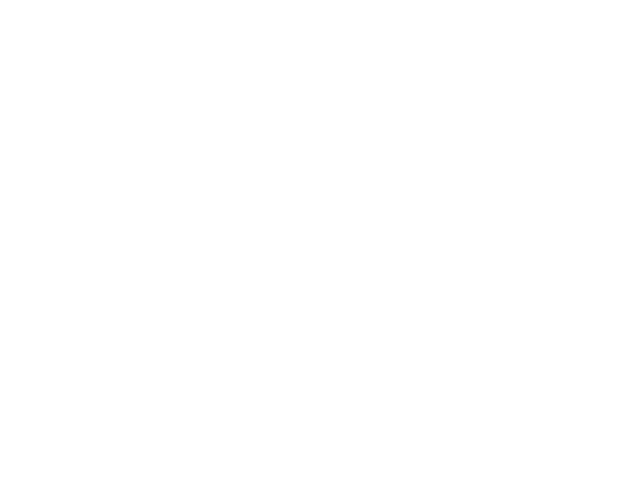
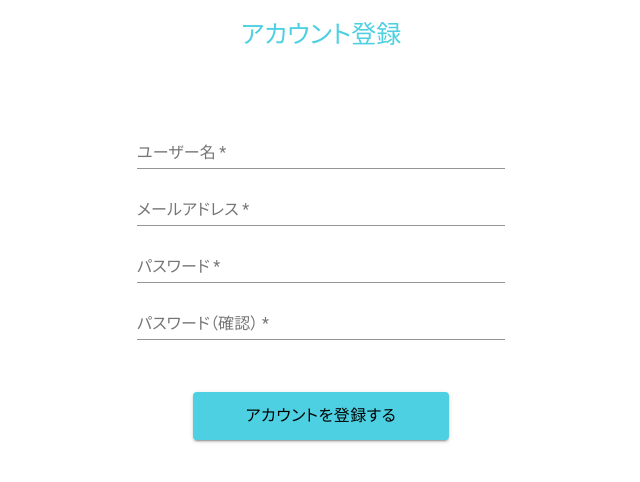
Before and after one commit to masayaeto/react-redux-ec, a React (Create React App) app: page /signup in a window 1280 px wide. Shown: the top 482 px of the page, without its empty margins (319-959 px from the left). Built offline with nearby package versions, Linux system fonts and the light colour scheme.

Commit message:
新規会員登録、サインインコンポーネントの追加

```diff
--- a/src/App.js
+++ b/src/App.js
@@ -1,5 +1,7 @@
 import React from "react";
 import Router from "./Router";
+import "./assets/reset.css";
+import "./assets/style.css";
 
 const App = () => {
   return(
--- a/src/Router.js
+++ b/src/Router.js
@@ -1,11 +1,12 @@
 import React from "react";
 import {Route,Switch} from "react-router";
-import {Login, Home} from "./templates";
+import {SignIn, Home, SignUp} from "./templates";
 
 const Router = () => {
   return (
     <Switch>
-      <Route exact path="/login" component={Login}/>
+      <Route exact path="/signup" component={SignUp}/>
+      <Route exact path="/signin" component={SignIn}/>
       <Route exact path="(/)?" component={Home}/>
     </Switch>
   )
--- /dev/null
+++ b/src/components/UIkit/PrimaryButton.js
@@ -0,0 +1,26 @@
+import React from "react";
+import Button from "@material-ui/core/Button";
+import {makeStyles} from "@material-ui/styles";
+
+const useStyles = makeStyles({
+  "button": {
+    backgroundColor: "#4dd0e1",
+    color: "#000",
+    fontSize: 16,
+    height: 48,
+    marginBottom: 16,
+    width: 256
+  }
+})
+
+const PrimaryButton = (props) => {
+  const classes = useStyles();
+
+  return (
+    <Button className={classes.button} variant="contained" onClick={() => props.onClick()}>
+      {props.label}
+    </Button>
+  )
+}
+
+export default PrimaryButton;
--- a/src/components/UIkit/TextInput.js
+++ b/src/components/UIkit/TextInput.js
@@ -1,5 +1,5 @@
 import React from "react";
-import TextField from "@material-ui/core";
+import TextField from "@material-ui/core/TextField";
 
 const TextInput = (props) => {
   return (
@@ -12,6 +12,7 @@ const TextInput = (props) => {
       rows={props.rows}
       value={props.value}
       type={props.type}
+      onChange={props.onChange}
     />
   )
 }
--- /dev/null
+++ b/src/components/UIkit/index.js
@@ -0,0 +1,2 @@
+export {default as TextInput} from "./TextInput";
+export {default as PrimaryButton} from "./PrimaryButton";
--- a/src/firebase/index.js
+++ b/src/firebase/index.js
@@ -2,7 +2,7 @@ import firebase from "firebase/app";
 import "firebase/auth";
 import "firebase/firestore";
 import "firebase/storage";
-import "firebase/function";
+import 'firebase/functions'
 import {firebaseConfig} from "./config";
 
 firebase.initializeApp(firebaseConfig);
--- a/src/reducks/store/initialState.js
+++ b/src/reducks/store/initialState.js
@@ -1,6 +1,7 @@
 const initialState = {
   users: {
     isSignIn: false,
+    role: "",
     uid: "",
     username: ""
   }
--- a/src/reducks/users/actions.js
+++ b/src/reducks/users/actions.js
@@ -4,6 +4,7 @@ export const signInAction = (userState) => {
     type: "SIGN_IN",
     payload: {
       isSignedIn: true,
+      role: userState.role,
       uid: userState.uid,
       username: userState.username
     }
--- a/src/reducks/users/operation.js
+++ b/src/reducks/users/operation.js
@@ -1,25 +1,73 @@
 import {signInAction} from "./actions";
 import {push} from "connected-react-router";
+import {auth,db, FirebaseTimestamp} from "../../firebase/index";
 
-export const signIn = () => {
-  return async (dispatch, getState) => {
-    const state = getState();
-    const isSignIn = state.users.isSignedIn;
+export const signIn = (email, password) => {
+  return async (dispatch) => {
+    if(email === "" || password === ""){
+      alert("必須項目が未入力です。");
+      return false;
+    }
 
-    if (!isSignIn) {
-      const url= "https://api.github.com/users/masayaeto";
+    auth.signInWithEmailAndPassword(email, password)
+      .then(result => {
+        const user = result.user
 
-      const response = await fetch(url).then(res => res.json()).catch(() => null);
-      console.log(response);
+        if(user){
+          const uid = user.uid
 
-      const username = response.name;
+          db.collection("users").doc(uid).get()
+            .then(snapshot => {
+              const data = snapshot.data()
 
-      dispatch(signInAction({
-        isSignedIn: true,
-        uid: "00001",
-        username: username
-      }))
-    }
-    dispatch(push("/"))
+              dispatch(signInAction({
+                isSignedIn: true,
+                role: data.role,
+                uid: uid,
+                username: data.username
+              }))
+
+              dispatch(push("/"))
+            })
+        }
+      })
   }
 }
+
+export const signUp = (username, email, password, confirmPassword) => {
+  return async (dispatch) => {
+    if(username === "" || email === "" || password === "" || confirmPassword === ""){
+      alert("必須項目が未入力です。");
+      return false;
+    }
+
+    if(password !== confirmPassword){
+      alert("パスワードが一致しません。もう一度確認して入力してください。");
+      return false;
+    }
+
+    return auth.createUserWithEmailAndPassword(email, password)
+      .then(result => {
+        const user = result.user
+
+        if(user){
+          const uid = user.uid;
+          const timestamp = FirebaseTimestamp.now();
+
+          const userInitialData = {
+            create_at: timestamp,
+            email: email,
+            role: "customer",
+            uid: uid,
+            update_at: timestamp,
+            username: username
+          }
+
+          db.collection("users").doc(uid).set(userInitialData)
+            .then(() => {
+              dispatch(push("/"))
+            })
+        }
+      })
+  }
+}
--- /dev/null
+++ b/src/templates/SignIn.js
@@ -0,0 +1,42 @@
+import React, {useCallback, useState} from "react";
+import {signIn} from "../reducks/users/operation"
+import {TextInput, PrimaryButton} from "../components/UIkit";
+import {useDispatch} from "react-redux";
+
+const SignIn = () => {
+  const dispatch = useDispatch();
+  const [email, setEmail] = useState(""),
+        [password, setPassword] = useState("");
+
+  const inputEmail = useCallback((e) => {
+    setEmail(e.target.value)
+  }, [setEmail]);
+
+  const inputPassword = useCallback((e) => {
+    setPassword(e.target.value)
+  }, [setPassword]);
+
+  return (
+    <div className="c-section-container">
+      <h2 className="u-text__headline u-text-center">サインイン</h2>
+      <div className="module-spacer--medium"/>
+      <TextInput
+        fullWidth={true} label={"メールアドレス"} multiline={false} required={true}
+        rows={1} value={email} type={"email"} onChange={inputEmail}
+      />
+      <TextInput
+        fullWidth={true} label={"パスワード"} multiline={false} required={true}
+        rows={1} value={password} type={"password"} onChange={inputPassword}
+      />
+      <div className="module-spacer--medium"/>
+      <div className="center">
+        <PrimaryButton
+          label={"サインイン"}
+          onClick={() => {dispatch(signIn(email,password))}}
+        />
+      </div>
+    </div>
+  )
+}
+
+export default SignIn;
--- /dev/null
+++ b/src/templates/SignUp.js
@@ -0,0 +1,60 @@
+import React, {useCallback, useState} from "react";
+import {signUp} from "../reducks/users/operation"
+import {TextInput, PrimaryButton} from "../components/UIkit";
+import {useDispatch} from "react-redux";
+
+const SignUp = () => {
+  const dispatch = useDispatch();
+  const [username, setUsername] = useState(""),
+        [email, setEmail] = useState(""),
+        [password, setPassword] = useState(""),
+        [confirmPassword, setConfirmPassword] = useState("");
+
+  const inputUserName = useCallback((e) => {
+    setUsername(e.target.value)
+  }, [setUsername]);
+
+  const inputEmail = useCallback((e) => {
+    setEmail(e.target.value)
+  }, [setEmail]);
+
+  const inputPassword = useCallback((e) => {
+    setPassword(e.target.value)
+  }, [setPassword]);
+
+  const inputConfirmPassword = useCallback((e) => {
+    setConfirmPassword(e.target.value)
+  }, [setConfirmPassword]);
+
+  return (
+    <div className="c-section-container">
+      <h2 className="u-text__headline u-text-center">アカウント登録</h2>
+      <div className="module-spacer--medium"/>
+      <TextInput
+        fullWidth={true} label={"ユーザー名"} multiline={false} required={true}
+        rows={1} value={username} type={"text"} onChange={inputUserName}
+      />
+      <TextInput
+        fullWidth={true} label={"メールアドレス"} multiline={false} required={true}
+        rows={1} value={email} type={"email"} onChange={inputEmail}
+      />
+      <TextInput
+        fullWidth={true} label={"パスワード"} multiline={false} required={true}
+        rows={1} value={password} type={"password"} onChange={inputPassword}
+      />
+      <TextInput
+        fullWidth={true} label={"パスワード（確認）"} multiline={false} required={true}
+        rows={1} value={confirmPassword} type={"password"} onChange={inputConfirmPassword}
+      />
+      <div className="module-spacer--medium"/>
+      <div className="center">
+        <PrimaryButton
+          label={"アカウントを登録する"}
+          onClick={() => {dispatch(signUp(username,email,password,confirmPassword))}}
+        />
+      </div>
+    </div>
+  )
+}
+
+export default SignUp;
--- a/src/templates/index.js
+++ b/src/templates/index.js
@@ -1,2 +1,4 @@
 export {default as Login} from "./Login";
 export {default as Home} from "./Home";
+export {default as SignUp} from "./SignUp";
+export {default as SignIn} from "./SignIn";
```
Also changed, not shown: 1 other file (tests, documents, lock files or other folders).
